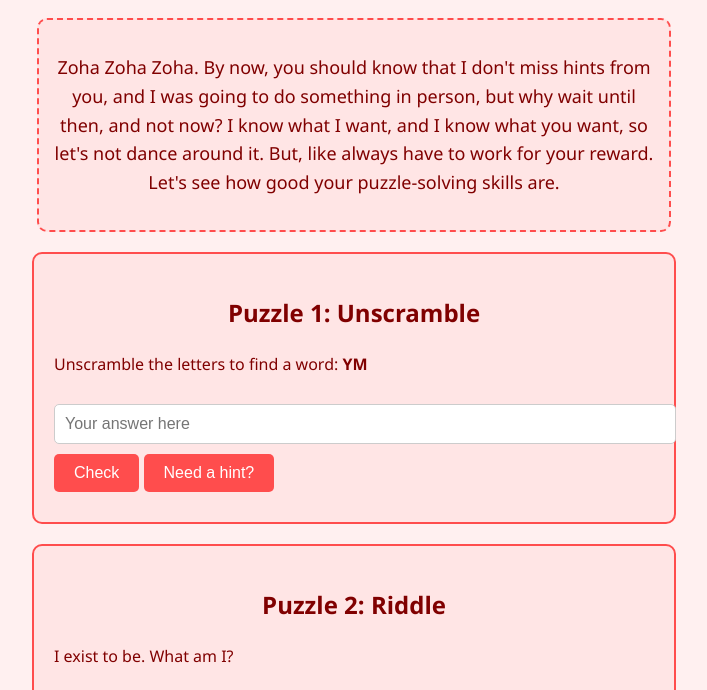
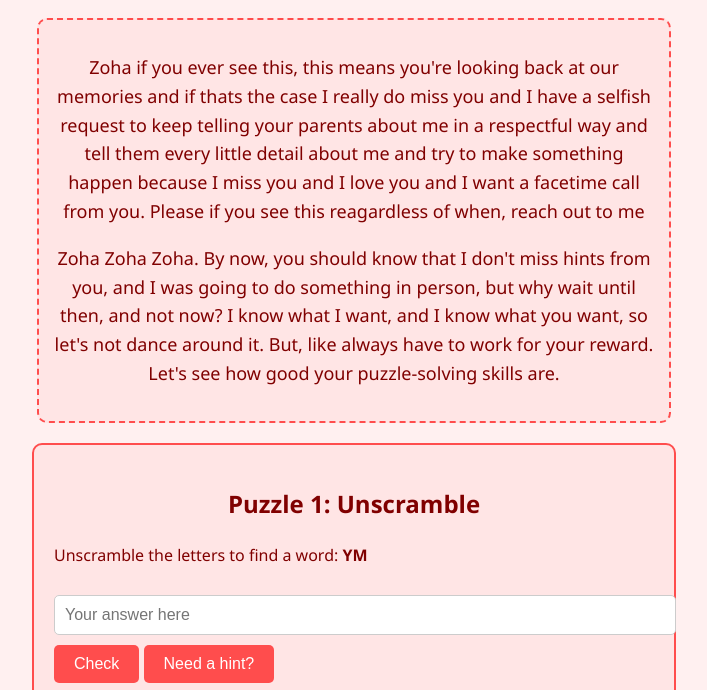
Before and after one commit to akIsSoCute/Mystery, a plain HTML site: page index.html in a window 1280 px wide. Shown: the part 96-786 px from the top of the page, without its empty margins (286-993 px from the left). Drawn offline with Linux system fonts and the light colour scheme.

Commit message:
Update index.html

```diff
--- a/index.html
+++ b/index.html
@@ -63,6 +63,11 @@
 
   <div class="message">
     <!-- Write your personal message to her here -->
+    <p>Zoha if you ever see this, this means you're looking back at our memories and if thats the case I really do miss you
+    and I have a selfish request to keep telling your parents about me in a respectful way and tell them every little detail about me
+    and try to make something happen because I miss you and I love you and I want a facetime call from you. Please if you see this
+    reagardless of when, reach out to me</p>
+
     <p>Zoha Zoha Zoha. By now, you should know that I don't miss hints from you, and I was going to do something in person,
     but why wait until then, and not now? I know what I want, and I know what you want, so let's not dance around it. But, like
     always have to work for your reward. Let's see how good your puzzle-solving skills are. </p>
```
